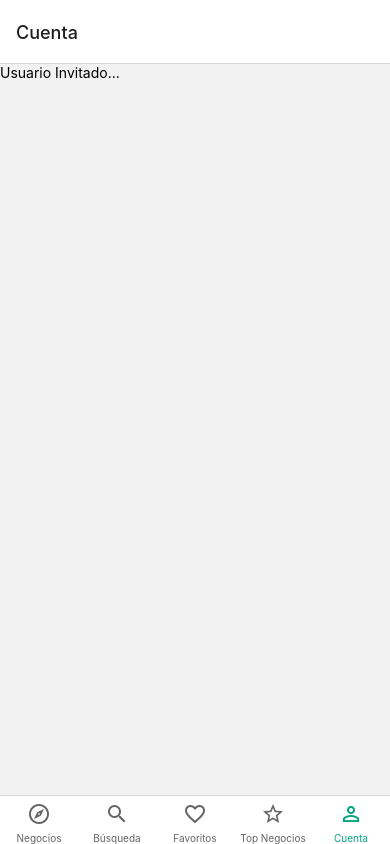
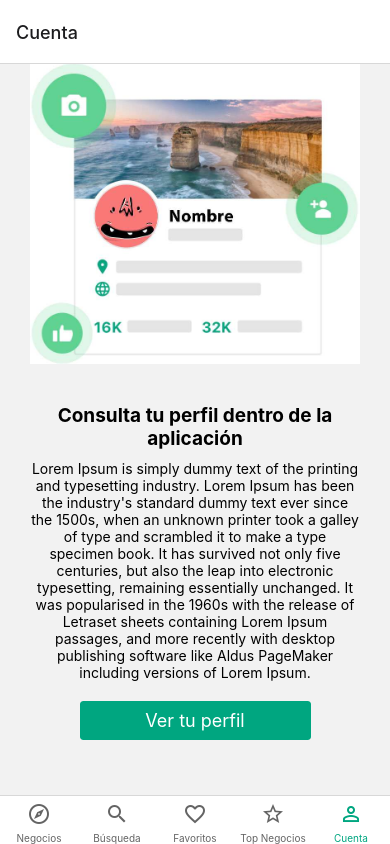
Before and after one commit to omaribanez10/DomiYa, a React Native app: screen /cuenta in a window 390 px wide. Built offline with nearby package versions, Linux system fonts and the light colour scheme; no server answers.

Commit message:
Terminando vista invitado con boton ver perfil

```diff
--- a/App.js
+++ b/App.js
@@ -6,11 +6,6 @@ import { firebaseApp } from "./app/utils/firebase";
 import Navegacion from "./app/navigations/Navegacion";
 
 export default function App() {
-  useEffect(()=>{
-    firebase.auth().onAuthStateChanged((user) =>{
-      console.log(user);
 
-    });
-  },[])
   return <Navegacion></Navegacion>;
 }
--- /dev/null
+++ b/app/components/Loading.js
@@ -0,0 +1,43 @@
+import React from "react";
+import { StyleSheet, View, Text, ActivityIndicator } from "react-native";
+import { Overlay } from "react-native-elements";
+
+export default function Loading(props) {
+  const { isVisible, text } = props;
+  return (
+    <Overlay
+      isVisible={isVisible}
+      windowBackgroundColor="rgba(0, 0, 0, 0.5)"
+      overlayBackgroundColor="transparent"
+      overlayStyle={styles.overlay}
+    >
+      <View style={styles.view}>
+        <ActivityIndicator size="large" color="#00a680"></ActivityIndicator>
+        {text && <Text style={styles.text}>{text}</Text>}
+      </View>
+    </Overlay>
+  );
+}
+
+const styles = StyleSheet.create({
+  overlay: {
+    height: 100,
+    width: 200,
+    backgroundColor: "#fff",
+    borderColor: "#00a680",
+    borderWidth: 2,
+    borderRadius: 10,
+  },
+
+  view: {
+    flex: 1,
+    alignItems: "center",
+    justifyContent: "center",
+  },
+  text:{
+      color: "#00a680",
+      textTransform: "uppercase",
+      marginTop:10,
+
+  }
+});
--- a/app/screens/cuenta/Cuenta.js
+++ b/app/screens/cuenta/Cuenta.js
@@ -4,6 +4,7 @@ import firebase from 'firebase/app';
 import 'firebase/auth';
 import 'firebase/firestore';
 
+import Loading from "../../components/Loading"
 import UsuarioInvitado from "./UsuarioInvitado";
 import UsuarioLoggeado from "./UsuarioLoggeado";
 
@@ -13,12 +14,12 @@ export default function Cuenta() {
   useEffect(() => {
     firebase.auth().onAuthStateChanged((user) =>{
       !user ? setLogin(false) : setLogin(true);
-      console.log(user);
+
 
     })
   }, [])
 
-  if(login === null) return <Text>Cargando...</Text>
+  if(login === null) return <Loading isVisible={true} text="Cargando..."/>
 
   return login ? <UsuarioLoggeado/> : <UsuarioInvitado/>;
 }
--- a/app/screens/cuenta/UsuarioInvitado.js
+++ b/app/screens/cuenta/UsuarioInvitado.js
@@ -1,10 +1,70 @@
 import React from "react";
-import { View, Text } from "react-native";
+import { StyleSheet, View, Text, ScrollView, Image } from "react-native";
+import { Button } from "react-native-elements";
 
 export default function UsuarioInvitado() {
   return (
-    <View>
-      <Text>Usuario Invitado...</Text>
-    </View>
+    <ScrollView centerContent={true} style={styles.viewBody}>
+      <Image
+        style={styles.image}
+        source={require("../../../assets/img/user-guest.jpg")}
+        resize="contain"
+      />
+      <Text style={styles.title}>
+        Consulta tu perfil dentro de la aplicación
+      </Text>
+      <Text style={styles.descripcion}>
+        Lorem Ipsum is simply dummy text of the printing and typesetting
+        industry. Lorem Ipsum has been the industry's standard dummy text ever
+        since the 1500s, when an unknown printer took a galley of type and
+        scrambled it to make a type specimen book. It has survived not only five
+        centuries, but also the leap into electronic typesetting, remaining
+        essentially unchanged. It was popularised in the 1960s with the release
+        of Letraset sheets containing Lorem Ipsum passages, and more recently
+        with desktop publishing software like Aldus PageMaker including versions
+        of Lorem Ipsum.
+      </Text>
+
+      <View style={styles.view}>
+        <Button
+          buttonStyle={styles.button}
+          containerStyle={styles.container}
+          title="Ver tu perfil"
+          onPress={() => console.log("Click")}
+        />
+      </View>
+    </ScrollView>
   );
 }
+
+const styles = StyleSheet.create({
+  viewBody: {
+    marginLeft: 30,
+    marginRight: 30,
+  },
+  image: {
+    height: 300,
+    width: "100%",
+    marginBottom: 40,
+  },
+  title: {
+    fontWeight: "bold",
+    fontSize: 19,
+    marginBottom: 10,
+    textAlign: "center",
+  },
+  descripcion: {
+    textAlign: "center",
+    marginBottom: 20,
+  },
+  view: {
+    flex: 1,
+    alignItems: "center",
+  },
+  button: {
+    backgroundColor: "#00a680",
+  },
+  container: {
+    width: "70%",
+  },
+});
```
Also changed, not shown: assets/img/user-guest.jpg (added).
